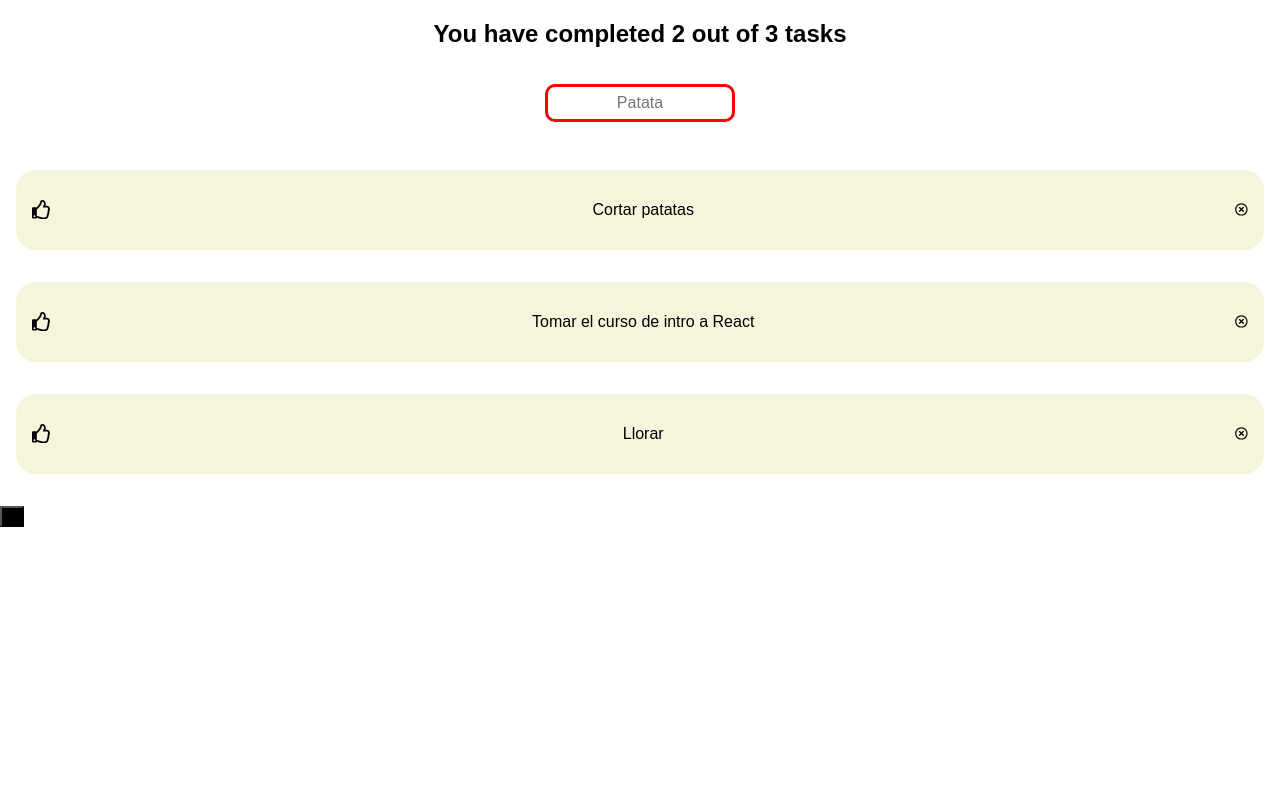
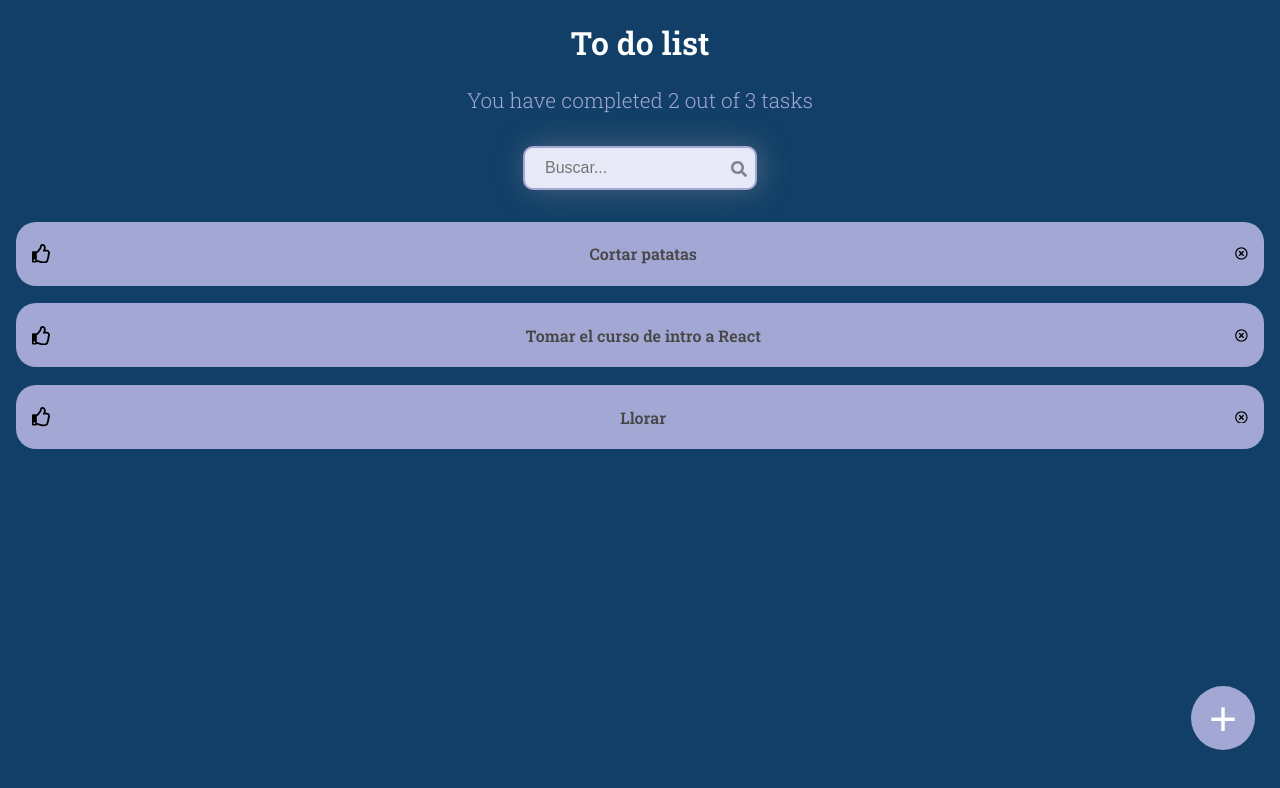
Before and after one commit to Juesgape/Todo-app, a React (Create React App) app: page / in a window 1280 px wide. Shown: the top 788 px of the page. Built offline with nearby package versions, Linux system fonts and the light colour scheme; the HTML template or start-up script is replaced by a standard one.

Commit message:
Styling components and adding icons

```diff
--- a/src/components/TodoCounter.js
+++ b/src/components/TodoCounter.js
@@ -3,7 +3,15 @@ import "../styles/TodoCounter.css"
 
 function TodoCounter() {
     return(
-        <h2 className="TodoCounter">You have completed 2 out of 3 tasks </h2>
+        <React.Fragment>
+
+        <h1 className="TodoCounter">To do list </h1>
+
+        <div className="todo-span-container">
+            <span className="todo-span">You have completed <span className="tasksCompleted">2</span> out of <span className="total-tasks">3</span> tasks</span>
+        </div>
+
+        </React.Fragment>
     )
 }
 
--- a/src/components/TodoSearch.js
+++ b/src/components/TodoSearch.js
@@ -1,10 +1,14 @@
 import React from "react";
 import '../styles/TodoSearch.css'
+import {FaSearch} from 'react-icons/fa'
 
 function TodoSearch() {
     return(
-        <div className="search-todo-container">
-            <input className="search-todo" placeholder='Patata'></input>
+        <div className="search-todo-main-container">
+            <div className="search-todo-container">
+                <input className="search-todo" placeholder='Buscar...'></input>
+                <FaSearch className="search-icon"></FaSearch>
+            </div>
         </div>
     )
 }
--- a/src/index.css
+++ b/src/index.css
@@ -1,4 +1,12 @@
+:root {
+  --black-color: #113f67;
+  --blue-color: #38598b;
+  --white-purple: #a2a8d3;
+  --grey: #e7eaf6;
+}
+
 body {
   margin: 0;
-  font-family: 'Josefin Sans', sans-serif;
+  font-family: 'Roboto Slab', serif;
+  background-color: var(--black-color);
 }
--- a/src/styles/TodoButton.css
+++ b/src/styles/TodoButton.css
@@ -1,6 +1,20 @@
 .add-button {
-    background-color: black;
     position: fixed;
-    display: flex;
-    justify-content: center;
+    bottom: 50px;
+    right: 25px;
+    height: 4rem;
+    width: 4rem;
+    font-size: 3rem;
+    border: none;
+    border-radius: 2rem;
+    background-color: #a2a8d3;
+    color: white;
+
+    transform: rotate(0);
+    transition: .3s ease;
+
 }
+
+.add-button:hover {
+    transform: rotate(224deg);
+}
--- a/src/styles/TodoCounter.css
+++ b/src/styles/TodoCounter.css
@@ -1,4 +1,14 @@
 .TodoCounter {
     text-align: center;
     font-weight: bold;
+    color: white;
 }
+.todo-span-container {
+    width: 100%;
+    text-align: center;
+    padding-bottom: 1rem;
+}
+.todo-span {
+    font-size: 1.3rem;
+    color: #a2a8d3;
+}
--- a/src/styles/TodoItem.css
+++ b/src/styles/TodoItem.css
@@ -1,15 +1,18 @@
 .todo-items {
-    padding: 1rem 1rem 1rem 1rem;
+    padding: 1rem 1rem 0.1rem 1rem;
 }
 .todo-items div {
-    height: 5rem;
+    height: 4rem;
     display: flex;
     justify-content: space-between;
     align-items: center;
-    background-color:beige;
+    background-color: #a2a8d3;
     border-radius: 20px;
 }
-
+.todo-items div p {
+    font-weight: bolder;
+    color: #474747;
+}
 .completedTask {
     padding-left: 1rem;
     font-size: 1.2rem;
@@ -22,7 +25,7 @@
 
 .completedTask:hover {
     cursor: pointer;
-    color: rgb(32, 252, 32);
+    color: aqua;
 }
 
 .deleteTask:hover {
--- a/src/styles/TodoSearch.css
+++ b/src/styles/TodoSearch.css
@@ -1,17 +1,37 @@
+.search-todo-main-container {
+    display: flex;
+    justify-content: center;
+    align-items: center;
+}
+
 .search-todo-container {
     text-align: center;
-    padding: 1rem;
+    padding-top: 1rem;
+    position: relative;
+    z-index: 90;
 }
 .search-todo {
-    text-align: center;
     font-size: 1rem;
     border-radius: 10px;
+    line-height: 45px;
+    padding: 0px 30px 0px 20px;
     width: 180px;
-    height: 30px;
-    border: 3px solid red;
+    height: 40px;
+    border: none;
+    background: none;
+    background-color: #e7eaf6;
+    transition: .3s ease all;
+    border: 2px solid #a2a8d3;
+    box-shadow: 3px 0px 30px rgba(163, 163, 163, 0.4);
 }
 .search-todo:focus {
-    border: 3px solid;
     outline: none;
-    border-color: aquamarine;
+    border: 2px solid #38598b;
+    box-shadow: 3px 0px 30px rgba(163, 163, 163, 0.4);
 }
+.search-icon {
+    position: absolute;
+    right: 10px;
+    bottom: 13px;
+    color: #7d8098;
+}
```
